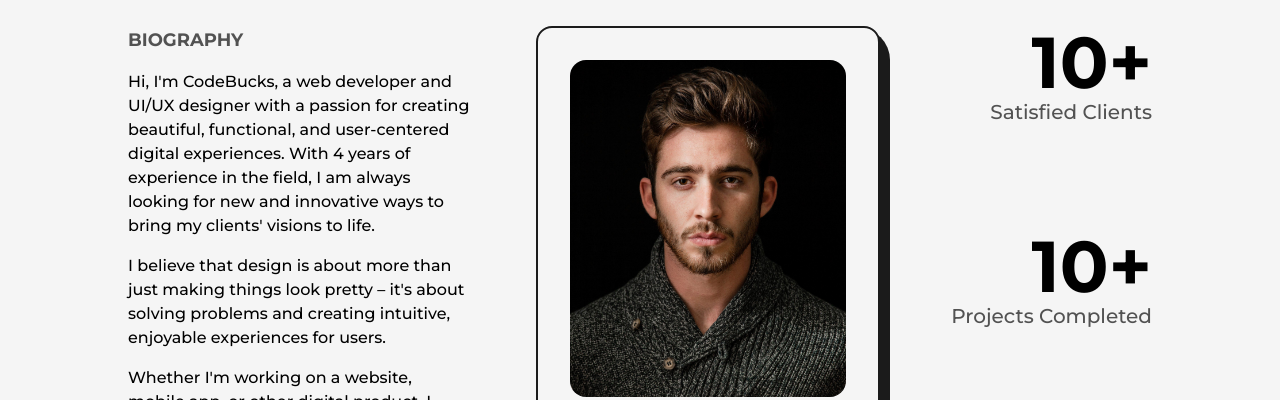
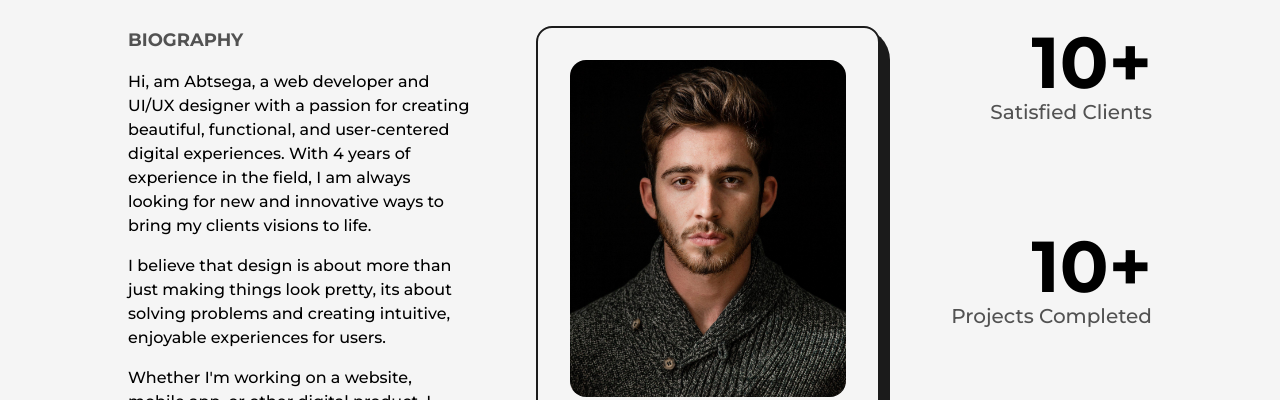
Before and after one commit to Abtsega123/Portfolio3D-Tailwindcss, a Next.js app: page /about in a window 1280 px wide. Shown: the part 478-878 px from the top of the page. Built offline with nearby package versions, Linux system fonts and the light colour scheme.

Commit message:
'commited'

```diff
--- a/src/pages/about.js
+++ b/src/pages/about.js
@@ -54,15 +54,15 @@ const AboutPage = () => {
                 Biography
               </h2>
               <p className="font-medium">
-                Hi, I&apos;m CodeBucks, a web developer and UI/UX designer with
+                Hi, am Abtsega, a web developer and UI/UX designer with
                 a passion for creating beautiful, functional, and user-centered
                 digital experiences. With 4 years of experience in the field, I
                 am always looking for new and innovative ways to bring my
-                clients&apos; visions to life.
+                clients visions to life.
               </p>
               <p className="font-medium my-4">
                 I believe that design is about more than just making things look
-                pretty – it&apos;s about solving problems and creating
+                pretty, its about solving problems and creating
                 intuitive, enjoyable experiences for users.
               </p>
               <p className="font-medium">
```
